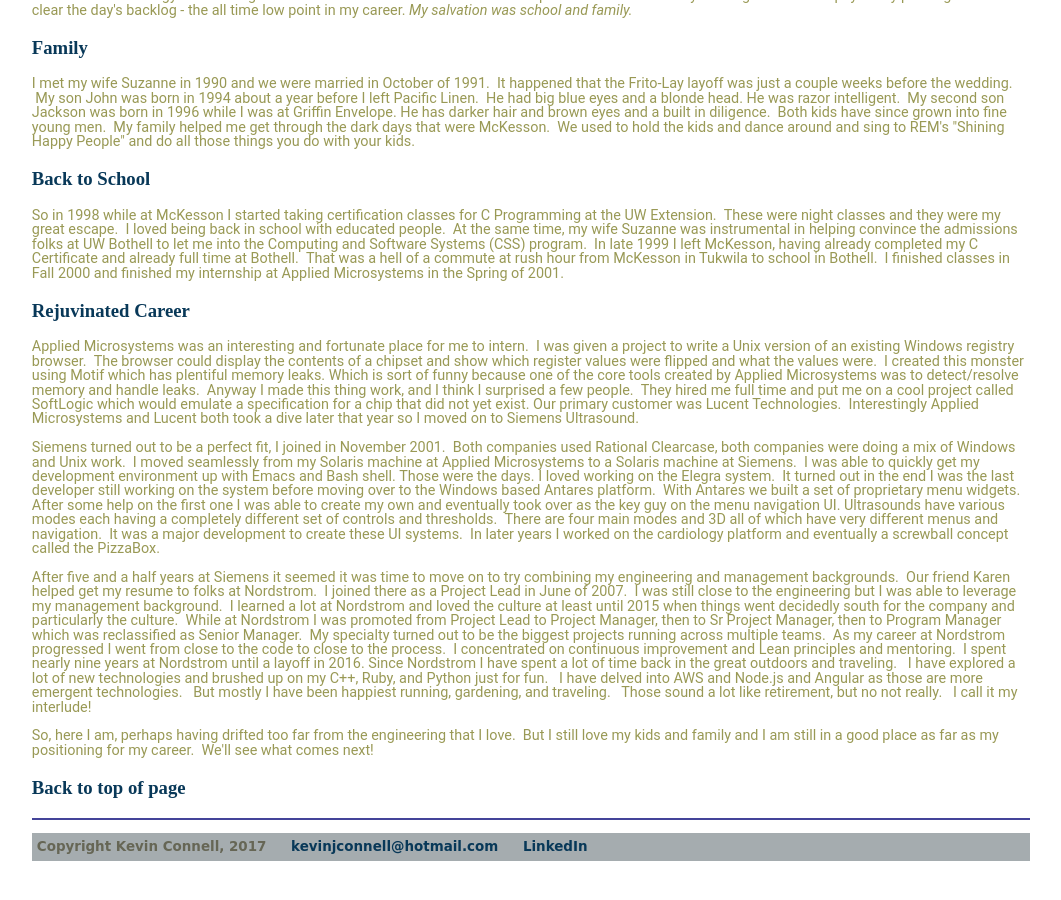
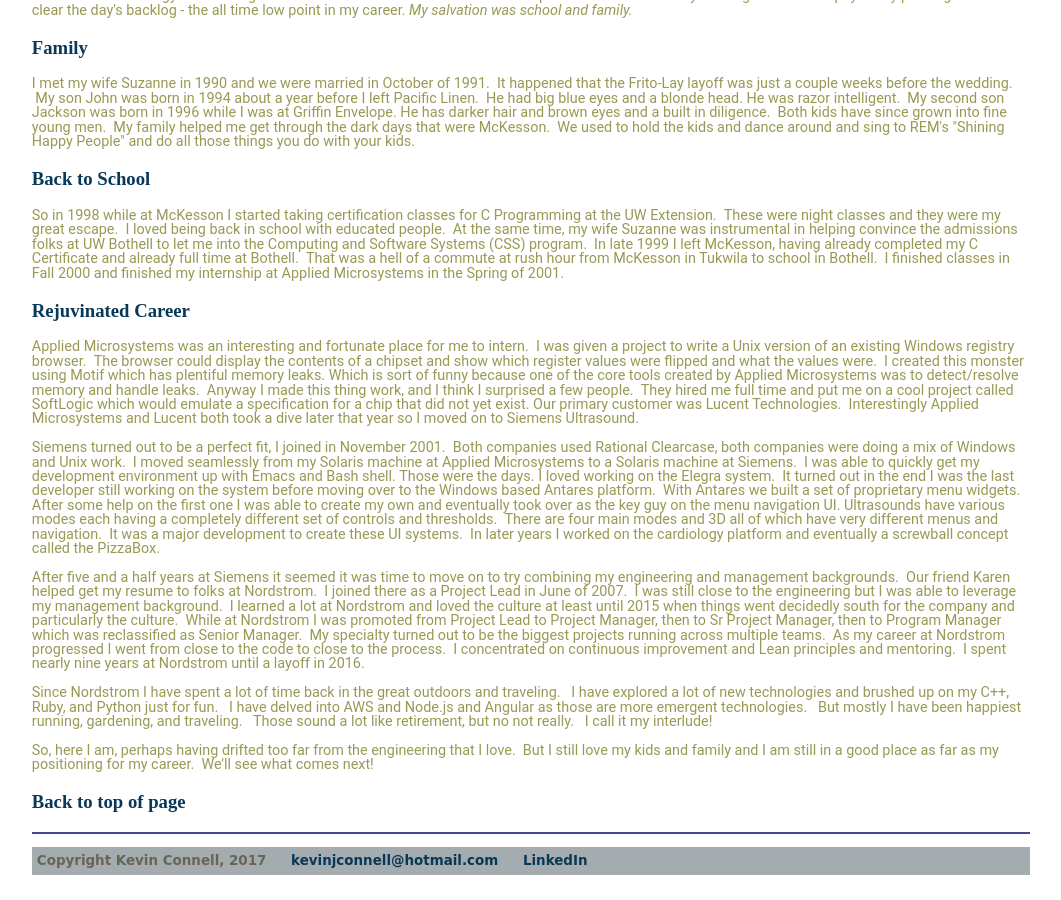
Before and after one commit to mo4dawg/mo4dawg.github.io, a Jekyll site: the page built from about/index.html, in a window 1280 px wide and 900 px high, scrolled down 1913 px. Shown: the whole window, without its empty margins (109-1170 px from the left). Built offline with Jekyll 4.4.1, drawn with Linux system fonts in a browser that asks for light colours.

Commit message:
Update index.html

```diff
--- a/about/index.html
+++ b/about/index.html
@@ -54,9 +54,8 @@
 	<h3 style="color:#88884f"><a href="https://mo4dawg.github.io/about/#top" name="Career">Rejuvinated Career</a></h3>
 	<p style="color:#999955">Applied Microsystems was an interesting and fortunate place for me to intern. &nbsp;I was given a project to write a Unix version of an existing Windows registry browser. &nbsp;The browser could display the contents of a chipset and show which register values were flipped and what the values were. &nbsp;I created this monster using Motif which has plentiful memory leaks.  Which is sort of funny because one of the core tools created by Applied Microsystems was to detect/resolve memory and handle leaks.&nbsp; Anyway I made this thing work, and I think I surprised a few people. &nbsp;They hired me full time and put me on a cool project called SoftLogic which would emulate a specification for a chip that did not yet exist.  Our primary customer was Lucent Technologies. &nbsp;Interestingly Applied Microsystems and Lucent both took a dive later that year so I moved on to Siemens Ultrasound.</p>
 	<p style="color:#999955">Siemens turned out to be a perfect fit, I joined in November 2001. &nbsp;Both companies used Rational Clearcase, both companies were doing a mix of Windows and Unix work. &nbsp;I moved seamlessly from my Solaris machine at Applied Microsystems to a Solaris machine at Siemens. &nbsp;I was able to quickly get my development environment up with Emacs and Bash shell.  Those were the days.  I loved working on the Elegra system. &nbsp;It turned out in the end I was the last developer still working on the system before moving over to the Windows based Antares platform. &nbsp;With Antares we built a set of proprietary menu widgets.  After some help on the first one I was able to create my own and eventually took over as the key guy on the menu navigation UI.  Ultrasounds have various modes each having a completely different set of controls and thresholds. &nbsp;There are four main modes and 3D all of which have very different menus and navigation. &nbsp;It was a major development to create these UI systems. &nbsp;In later years I worked on the cardiology platform and eventually a screwball concept called the PizzaBox. </p>
-	<p style="color:#999955"> After five and a half years at Siemens it seemed it was time to move on to try combining my engineering and management backgrounds. &nbsp;Our friend Karen helped get my resume to folks at Nordstrom. &nbsp;I joined there as a Project Lead in June of 2007. &nbsp;I was still close to the engineering but I was able to leverage my management background. &nbsp;I learned a lot at Nordstrom and loved the culture at least until 2015 when things went decidedly south for the company and particularly the culture. &nbsp;While at Nordstrom I was promoted from Project Lead to Project Manager, then to Sr Project Manager, then to Program Manager which was reclassified as Senior Manager. &nbsp;My specialty turned out to be the biggest projects running across multiple teams.  &nbsp;As my career at Nordstrom progressed I went from close to the code to close to the process. &nbsp;I concentrated on continuous improvement and Lean principles and mentoring.  &nbsp;I spent nearly nine years at Nordstrom until a layoff in 2016.
-
-Since Nordstrom I have spent a lot of time back in the great outdoors and traveling.  &nbsp; I have explored a lot of new technologies and brushed up on my C++, Ruby, and Python just for fun.  &nbsp; I have delved into AWS and Node.js and Angular as those are more emergent technologies.  &nbsp; But mostly I have been happiest running, gardening, and traveling.  &nbsp; Those sound a lot like retirement, but no not really.  &nbsp; I call it my interlude! </p>
+	<p style="color:#999955"> After five and a half years at Siemens it seemed it was time to move on to try combining my engineering and management backgrounds. &nbsp;Our friend Karen helped get my resume to folks at Nordstrom. &nbsp;I joined there as a Project Lead in June of 2007. &nbsp;I was still close to the engineering but I was able to leverage my management background. &nbsp;I learned a lot at Nordstrom and loved the culture at least until 2015 when things went decidedly south for the company and particularly the culture. &nbsp;While at Nordstrom I was promoted from Project Lead to Project Manager, then to Sr Project Manager, then to Program Manager which was reclassified as Senior Manager. &nbsp;My specialty turned out to be the biggest projects running across multiple teams.  &nbsp;As my career at Nordstrom progressed I went from close to the code to close to the process. &nbsp;I concentrated on continuous improvement and Lean principles and mentoring.  &nbsp;I spent nearly nine years at Nordstrom until a layoff in 2016. </p>
+       <p style="color:#999955">Since Nordstrom I have spent a lot of time back in the great outdoors and traveling.  &nbsp; I have explored a lot of new technologies and brushed up on my C++, Ruby, and Python just for fun.  &nbsp; I have delved into AWS and Node.js and Angular as those are more emergent technologies.  &nbsp; But mostly I have been happiest running, gardening, and traveling.  &nbsp; Those sound a lot like retirement, but no not really.  &nbsp; I call it my interlude! </p>
 	<p style="color:#999955">So, here I am, perhaps having drifted too far from the engineering that I love.  &nbsp;But I still love my kids and family and I am still in a good place as far as my positioning for my career. &nbsp;We'll see what comes next!</p>
 	<h3 style="color:#88884f"><a href="https://mo4dawg.github.io/about/#top">Back to top of page</a></h3>
     </div>
```
